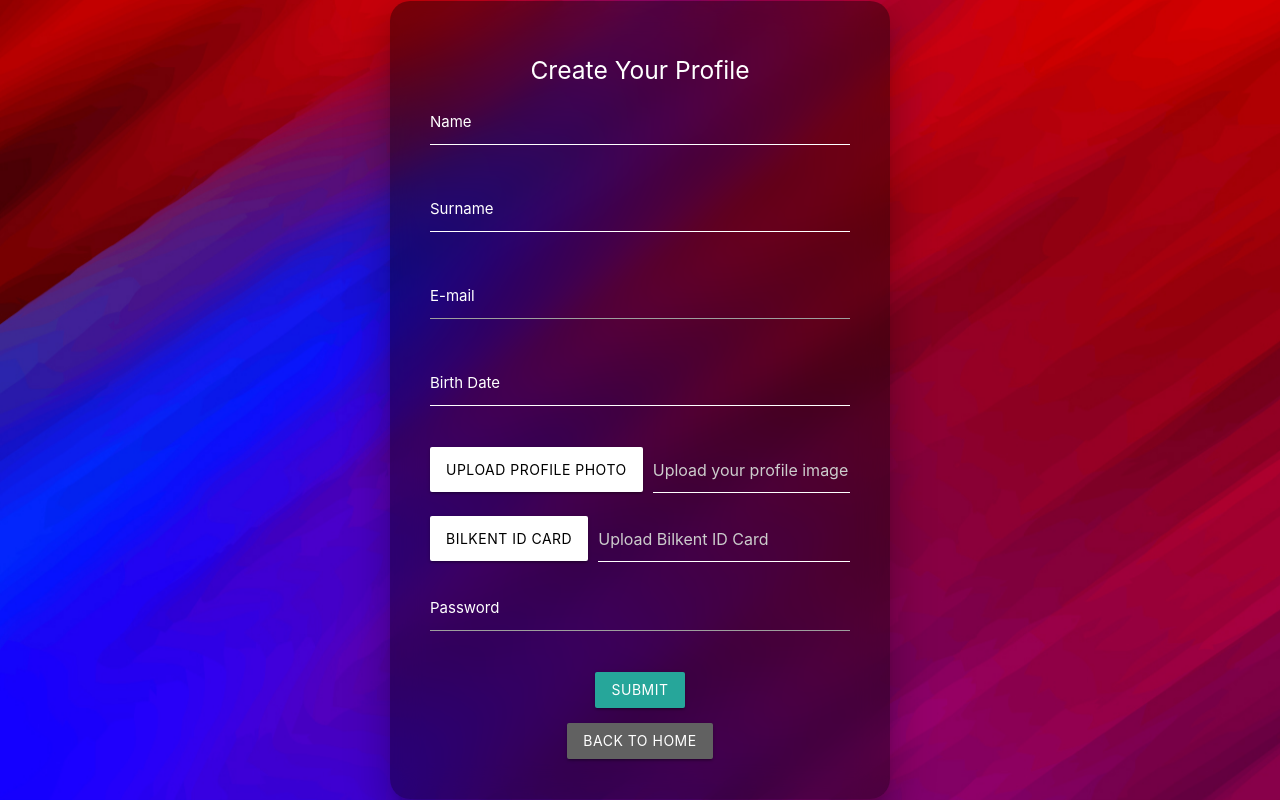
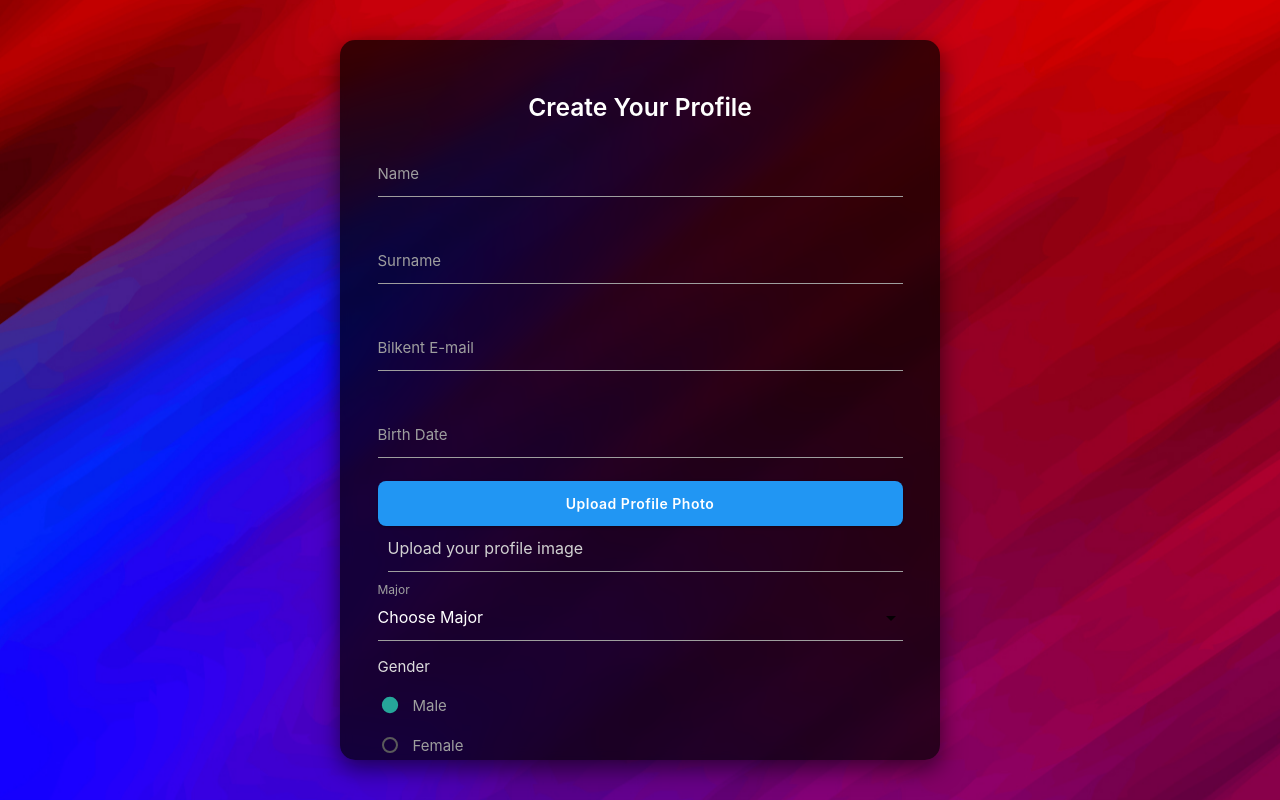
Before and after one commit to kaanyalova/255proj, a website built with Vite: page form.html in a window 1280 px wide. Built offline with nearby package versions, Linux system fonts and the light colour scheme.

Commit message:
new version of form.html
new sections added

```diff
--- a/form.html
+++ b/form.html
@@ -3,62 +3,92 @@
 <head>
   <meta charset="UTF-8" />
   <title>Create Account</title>
-        <link
-            href="https://fonts.googleapis.com/icon?family=Material+Icons"
-            rel="stylesheet"
-        />
-        <link
-            rel="stylesheet"
-            href="https://cdnjs.cloudflare.com/ajax/libs/materialize/1.0.0/css/materialize.min.css"
-        />
+
+  <!-- Google Material Icons & Materialize CSS -->
+  <link href="https://fonts.googleapis.com/icon?family=Material+Icons" rel="stylesheet" />
+  <link rel="stylesheet" href="https://cdnjs.cloudflare.com/ajax/libs/materialize/1.0.0/css/materialize.min.css" />
+  <link rel="stylesheet" href="https://code.jquery.com/ui/1.13.2/themes/base/jquery-ui.css" />
+
   <style>
-            body,
-            html {
+    :root {
+      --primary: #2196f3;
+      --primary-dark: #0b63c7;
+    }
+    html, body {
+      height: 100%;
       margin: 0;
-                padding: 0;
-                height: 100%;
-                font-family:
-                    -apple-system, BlinkMacSystemFont, "San Francisco",
-                    "Segoe UI", Roboto, sans-serif;
-                background: url("/images/background.jpg") no-repeat center
-                    center fixed;
-                background-size: cover;
+      font-family: -apple-system, BlinkMacSystemFont, "Segoe UI", Roboto, sans-serif;
+      background: url("/images/background.jpg") no-repeat center/cover fixed;
+      color: #fff;
     }
-
     .form-wrapper {
-                height: 100%;
       display: flex;
       align-items: center;
       justify-content: center;
+      height: 100%;
+      padding: 1rem;
     }
-
     .form-container {
-                max-width: 500px;
-                padding: 40px;
-                border-radius: 20px;
-                backdrop-filter: blur(15px);
-                background-color: rgba(0, 0, 0, 0.4);
-                color: white;
+      background: rgba(0,0,0,0.7);
+      backdrop-filter: blur(6px);
       width: 100%;
+      max-width: 600px;
+      height: 90vh;
+      padding: 2.5rem;
+      border-radius: 1rem;
+      box-shadow: 0 8px 24px rgba(0,0,0,0.6);
+      overflow-y: auto;
     }
-
-            label,
+    h5 {
+      font-weight: 600;
+      margin-bottom: 2rem;
+    }
+    .input-field input, .input-field select {
+      color: #fff;
+    }
+    .input-field label.active {
+      color: var(--primary) !important;
+    }
+    .input-field input:focus {
+      border-bottom: 2px solid var(--primary) !important;
+      box-shadow: 0 1px 0 0 var(--primary) !important;
+    }
+    select {
+      background: transparent;
+      border: 1px solid #bbb;
+      border-radius: 6px;
+      padding: 0.5rem;
+    }
+    .btn-primary {
+      background: var(--primary);
+      width: 100%;
+      border-radius: 8px;
+      font-weight: 600;
+      transition: background .25s;
+    }
+    .btn-primary:hover {
+      background: var(--primary-dark);
+    }
+    .btn-secondary {
+      background: #424242;
+      width: 100%;
+      border-radius: 8px;
+      font-weight: 600;
+      margin-top: 1rem;
+    }
     .helper-text {
-                color: #ffffff !important;
+      color: #ddd !important;
+      font-weight: 500;
     }
-
-            .input-field input[type="text"],
-            .file-path-wrapper input {
-                color: white;
-                border-bottom: 1px solid #ffffff !important;
-            }
-
-            .file-path-wrapper input::placeholder {
-                color: #cccccc;
-            }
-
     .red-text {
       color: #ff5252 !important;
+      margin-top: 1rem;
+      font-weight: 600;
+    }
+    .ui-datepicker {
+      font-family: inherit;
+      font-size: 0.9rem;
+      border-radius: 8px;
     }
   </style>
 </head>
@@ -66,178 +96,157 @@
   <div class="form-wrapper">
     <div class="form-container z-depth-5">
       <h5 class="center-align">Create Your Profile</h5>
-                <form
-                    id="profileForm"
-                    action="/api/new_user"
-                    method="post"
-                    enctype="multipart/form-data"
-                >
+      <form id="profileForm" action="/api/new_user" method="post" enctype="multipart/form-data">
+
+        <!-- Name -->
         <div class="input-field">
-                        <input
-                            id="name"
-                            name="name"
-                            type="text"
-                            maxlength="15"
-                            pattern="[A-Za-z]+"
-                            required
-                            autocomplete="off"
-                        />
+          <input id="name" name="name" type="text" pattern="[A-Za-z]{1,15}" required autocomplete="off" />
           <label for="name">Name</label>
-                        <span
-                            class="helper-text"
-                            data-error="Only letters, max 15 characters"
-                        ></span>
-                    </div>
-                    <div class="input-field">
-                        <input
-                            id="surname"
-                            name="surname"
-                            type="text"
-                            maxlength="15"
-                            pattern="[A-Za-z]+"
-                            required
-                            autocomplete="off"
-                        />
-                        <label for="surname">Surname</label>
-                        <span
-                            class="helper-text"
-                            data-error="Only letters, max 15 characters"
-                        ></span>
+          <span class="helper-text" data-error="Only letters, max 15 characters"></span>
         </div>
 
+        <!-- Surname -->
         <div class="input-field">
-                        <input
-                            id="email"
-                            name="email"
-                            type="email"
-                            pattern="^[A-Za-z0-9._%+-]+@bilkent\.edu\.tr$"
-                            required
-                            autocomplete="off"
-                        />
-                        <label for="email">E-mail</label>
-                        <span
-                            class="helper-text"
-                            data-error="Only bilkent.edu.tr domains are allowed"
-                        ></span>
+          <input id="surname" name="surname" type="text" pattern="[A-Za-z]{1,15}" required autocomplete="off" />
+          <label for="surname">Surname</label>
+          <span class="helper-text" data-error="Only letters, max 15 characters"></span>
         </div>
 
+        <!-- Email -->
         <div class="input-field">
-                        <input
-                            id="date-picker"
-                            name="birth_date"
-                            type="text"
-                            required
-                            autocomplete="off"
-                        />
-                        <label for="name">Birth Date</label>
-                        <span
-                            class="helper-text"
-                            data-error="Only letters, max 15 characters"
-                        ></span>
+          <input id="email" name="email" type="email" pattern="^[A-Za-z0-9._%+-]+@ug\.bilkent\.edu\.tr$" required autocomplete="off" />
+          <label for="email">Bilkent E-mail</label>
+          <span class="helper-text" data-error="Must be @ug.bilkent.edu.tr address"></span>
         </div>
 
+        <!-- Birth Date -->
+        <div class="input-field">
+          <input id="birth_date" name="birth_date" type="text" required autocomplete="off" />
+          <label for="birth_date">Birth Date</label>
+        </div>
+
+        <!-- Profile Photo -->
         <div class="file-field input-field">
-                        <div class="btn white black-text">
+          <div class="btn btn-primary" style="text-transform:none;">
             <span>Upload Profile Photo</span>
-                            <input
-                                type="file"
-                                id="photos"
-                                name="profile_image"
-                                accept="image/png"
-                            />
+            <input type="file" id="profile_image" name="profile_image" accept="image/png" />
           </div>
           <div class="file-path-wrapper">
-                            <input
-                                class="file-path validate"
-                                type="text"
-                                placeholder="Upload your profile image"
-                            />
+            <input class="file-path validate" type="text" placeholder="Upload your profile image" readonly />
           </div>
         </div>
 
-                    <div class="file-field input-field">
-                        <div class="btn white black-text">
-                            <span>Bilkent ID Card</span>
-                            <input
-                                type="file"
-                                id="bilkentID"
-                                name="id_card_image"
-                                accept="image/png"
-                            />
-                        </div>
-                        <div class="file-path-wrapper">
-                            <input
-                                class="file-path validate"
-                                type="text"
-                                placeholder="Upload Bilkent ID Card"
-                            />
-                        </div>
-                    </div>
+        <!-- Major Select -->
         <div class="input-field">
-                        <input
-                            class="pass-input"
-                            name="password"
-                            type="password"
-                            required
-                            autocomplete="off"
-                        />
-                        <label for="name">Password</label>
-                        <span
-                            class="helper-text"
-                            data-error="Only letters, max 15 characters"
-                        ></span>
+          <select id="major" name="major" required>
+            <option value="" disabled selected>Choose Major</option>
+            <!-- Full list of majors -->
+            <option value="PREP">Preparation Year</option>
+            <option value="ACC">ACC – Accounting Information Systems (School of Applied Languages)</option>
+            <option value="ADA">ADA – Art, Design and Architecture Courses (Faculty of Art, Design, and Architecture)</option>
+            <option value="AMER">AMER – American Culture and Literature (Faculty of Humanities and Letters)</option>
+            <option value="ARCH">ARCH – Architecture (Faculty of Art, Design, and Architecture)</option>
+            <option value="BTE">BTE – Curriculum and Instruction with Teaching Certificate (Faculty of Education)</option>
+            <option value="CHEM">CHEM – Chemistry (Faculty of Science)</option>
+            <option value="CI">CI – Curriculum and Instruction (Faculty of Education)</option>
+            <option value="CINT">CINT – Translation and Interpretation (Faculty of Humanities and Letters)</option>
+            <option value="COMD">COMD – Communication and Design (Faculty of Art, Design, and Architecture)</option>
+            <option value="CS">CS – Computer Engineering (Faculty of Engineering)</option>
+            <option value="CTE">CTE – Computer and Instructional Technology Teacher Education (Faculty of Education)</option>
+            <option value="CTIS">CTIS – Information Systems and Technologies (Faculty of Applied Sciences)</option>
+            <option value="ECON">ECON – Economics (Faculty of Economics, Administrative, and Social Sciences)</option>
+            <option value="EDEB">EDEB – Turkish Literature (Faculty of Humanities and Letters)</option>
+            <option value="EDU">EDU – Basic Education (Faculty of Education)</option>
+            <option value="EEE">EEE – Electrical and Electronics Engineering (Faculty of Engineering)</option>
+            <option value="ELIT">ELIT – English Language and Literature (Faculty of Humanities and Letters)</option>
+            <option value="ELS">ELS – Academic English Program (Rectorate)</option>
+            <option value="EMBA">EMBA – Management (Faculty of Business Administration)</option>
+            <option value="ENG">ENG – Academic English Program (Rectorate)</option>
+            <option value="ETE">ETE – Curriculum and Instruction with Teaching Certificate (Faculty of Education)</option>
+            <option value="FA">FA – Fine Arts (Faculty of Art, Design, and Architecture)</option>
+            <option value="FRP">FRP – Translation and Interpretation (Faculty of Humanities and Letters)</option>
+            <option value="GE">GE – General Education Courses (Rectorate)</option>
+            <option value="GRA">GRA – Graphic Design (Faculty of Art, Design, and Architecture)</option>
+            <option value="HART">HART – Archaeology (Faculty of Humanities and Letters)</option>
+            <option value="HCIV">HCIV – History (Faculty of Economics, Administrative, and Social Sciences)</option>
+            <option value="HIST">HIST – History (Faculty of Economics, Administrative, and Social Sciences)</option>
+            <option value="HUM">HUM – Program in Cultures, Civilizations, and Ideas (Faculty of Humanities and Letters)</option>
+            <option value="IAED">IAED – Interior Architecture and Environmental Design (Faculty of Art, Design, and Architecture)</option>
+            <option value="IE">IE – Industrial Engineering (Faculty of Engineering)</option>
+            <option value="IR">IR – International Relations (Faculty of Economics, Administrative, and Social Sciences)</option>
+            <option value="LAUD">LAUD – Urban Design and Landscape Architecture (Faculty of Art, Design, and Architecture)</option>
+            <option value="LAW">LAW – Law (Faculty of Law)</option>
+            <option value="LNG">LNG – Second Foreign Language Program (Rectorate)</option>
+            <option value="MAN">MAN – Management (Faculty of Business Administration)</option>
+            <option value="MATH">MATH – Mathematics (Faculty of Science)</option>
+            <option value="MBA">MBA – Management (Faculty of Business Administration)</option>
+            <option value="MBG">MBG – Molecular Biology and Genetics (Faculty of Science)</option>
+            <option value="ME">ME – Mechanical Engineering (Faculty of Engineering)</option>
+            <option value="MSC">MSC – Music (Faculty of Music and Performing Arts)</option>
+            <option value="MSN">MSN – Materials Science and Nanotechnology (Interdisciplinary Programs)</option>
+            <option value="MTE">MTE – Curriculum and Instruction with Teaching Certificate (Faculty of Education)</option>
+            <option value="MUS">MUS – Music (Faculty of Music and Performing Arts)</option>
+            <option value="NSC">NSC – Neuroscience (Interdisciplinary Programs)</option>
+            <option value="PHIL">PHIL – Philosophy (Faculty of Humanities and Letters)</option>
+            <option value="PHYS">PHYS – Physics (Faculty of Science)</option>
+            <option value="POLS">POLS – Political Science and Public Administration (Faculty of Economics, Administrative, and Social Sciences)</option>
+            <option value="PSYC">PSYC – Psychology (Faculty of Economics, Administrative, and Social Sciences)</option>
+            <option value="SFL">SFL – Translation and Interpretation (Faculty of Humanities and Letters)</option>
+            <option value="SOC">SOC – Political Science and Public Administration (Faculty of Economics, Administrative, and Social Sciences)</option>
+            <option value="TE">TE – Curriculum and Instruction with Teaching Certificate (Faculty of Education)</option>
+            <option value="TEFL">TEFL – Teaching English as a Foreign Language (Faculty of Education)</option>
+            <option value="THEA">THEA – Performing Arts (Faculty of Music and Performing Arts)</option>
+            <option value="THM">THM – Tourism and Hotel Management (Faculty of Applied Sciences)</option>
+            <option value="THR">THR – Performing Arts (Faculty of Music and Performing Arts)</option>
+            <option value="TRIN">TRIN – Translation and Interpretation (Faculty of Humanities and Letters)</option>
+            <option value="TURK">TURK – Turkish Unit (Rectorate)</option>
+          </select>
+          <label for="major">Major</label>
         </div>
 
-                    <p class="red-text" id="idError" style="display: none">
-                        Please upload 1 Bilkent ID photo.
+        <!-- Gender -->
+        <p style="margin-top:1rem; color:#ddd;">Gender</p>
+        <p>
+          <label>
+            <input name="gender" type="radio" value="male" required checked />
+            <span>Male</span>
+          </label>
+        </p>
+        <p>
+          <label>
+            <input name="gender" type="radio" value="female" required />
+            <span>Female</span>
+          </label>
         </p>
 
-                    <div class="center-align">
-                        <button
-                            type="submit"
-                            class="btn waves-effect waves-light"
-                        >
-                            Submit
-                        </button>
+        <!-- Password -->
+        <div class="input-field">
+          <input id="password" name="password" type="password" required autocomplete="off" />
+          <label for="password">Password</label>
         </div>
+
+        <!-- Error message placeholder -->
+        <p class="red-text center-align" id="idError" style="display:none;">Please upload 1 Bilkent ID photo.</p>
+
+        <!-- Submit -->
+        <button type="submit" class="btn btn-primary waves-effect waves-light">Submit <i class="material-icons right">send</i></button>
       </form>
 
-                <div class="center-align">
-                    <a
-                        href="index.html"
-                        class="btn grey darken-2 waves-effect waves-light"
-                        style="margin-top: 15px"
-                        >Back to Home</a
-                    >
-                </div>
+      <!-- Back button -->
+      <a href="index.html" class="btn btn-secondary waves-effect waves-light"><i class="material-icons left">arrow_back</i>Back to Home</a>
     </div>
   </div>
 
+  <!-- Scripts -->
+  <script src="https://code.jquery.com/jquery-3.6.0.min.js"></script>
+  <script src="https://code.jquery.com/ui/1.13.2/jquery-ui.js"></script>
   <script src="https://cdnjs.cloudflare.com/ajax/libs/materialize/1.0.0/js/materialize.min.js"></script>
-        <script src="https://code.jquery.com/jquery-3.6.0.min.js"></script>
-        <script src="https://code.jquery.com/ui/1.14.1/jquery-ui.js"></script>
-        <link
-            rel="stylesheet"
-            href="https://code.jquery.com/ui/1.14.1/themes/base/jquery-ui.css"
-        />
-        <script type="module">
-            $(() => {
-                // changemonth and chnageyear options are broken, probably a conflict between materialize and
-                // jquery ui, but i need to include both to get points
-                $("#date-picker").datepicker({
-                    defaultDate: "03/29/2005",
-                });
+
+  <script>
+    $(document).ready(function () {
+      $('select').formSelect();
+      $('#birth_date').datepicker({ defaultDate: new Date(2005,2,29), changeMonth: true, changeYear: true, yearRange: '1900:2025', dateFormat: 'mm/dd/yy' });
     });
   </script>
-
-        <style>
-            .ui-datepicker {
-                border-radius: 10px;
-            }
-
-            .pass-input {
-                color: white;
-            }
-        </style>
 </body>
 </html>
```
Lines whose indentation alone changed are shown as unchanged.
